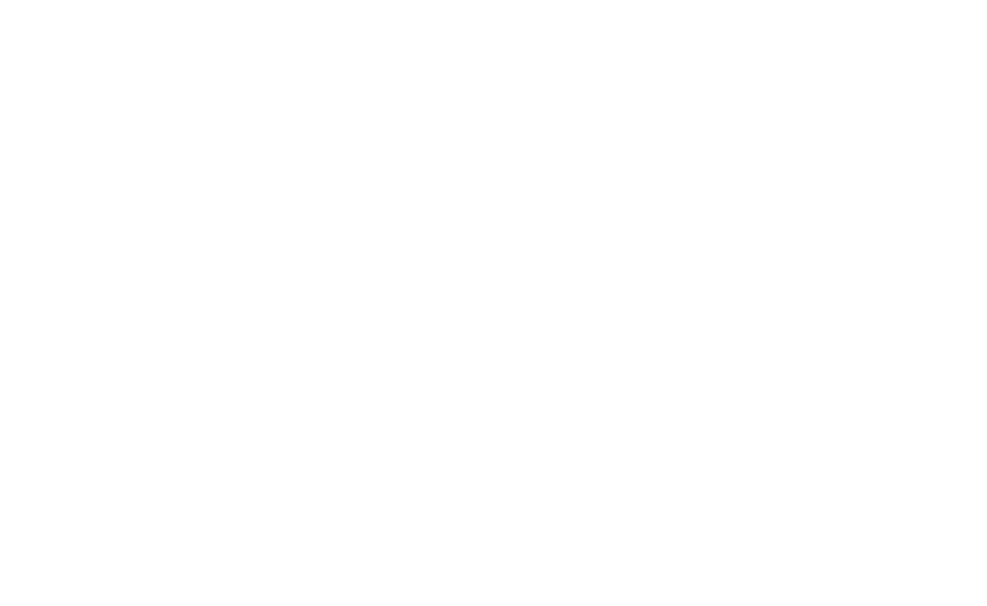
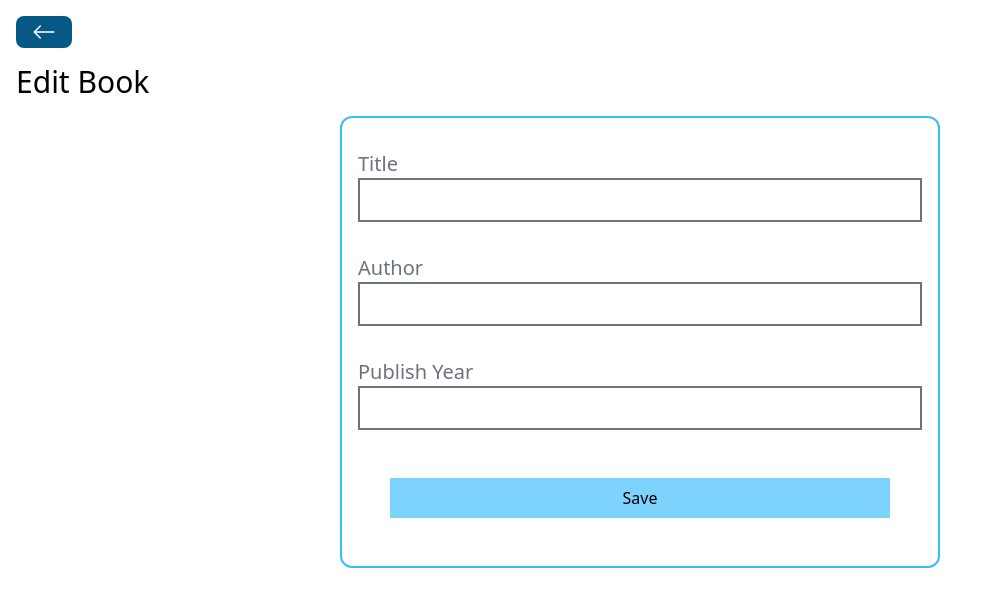
Before and after one commit to MohcineSafi/Book-Store, a React (Vite) app in the folder frontend/: page /books/edit/1 in a window 1280 px wide. Shown: the top 606 px of the page, without its empty margins (0-987 px from the left). Built offline with nearby package versions, Linux system fonts and the light colour scheme; no server answers; the HTML template or start-up script is replaced by a standard one.

Commit message:
Feat:Edit Book in React

```diff
--- a/frontend/src/pages/EditBook.jsx
+++ b/frontend/src/pages/EditBook.jsx
@@ -1,8 +1,92 @@
 // eslint-disable-next-line no-unused-vars
-import React from "react";
+import React, { useState, useEffect } from "react";
+import BackButton from "../components/BackButton";
+import Spinner from "../components/Spinner";
+import axios from "axios";
+import { useNavigate, useParams } from "react-router-dom";
 
-function EditBook() {
-  return <div></div>;
-}
+const EditBook = () => {
+  const [title, setTitle] = useState("");
+  const [author, setAuthor] = useState("");
+  const [publishYear, setPublishYear] = useState("");
+  const [loading, setLoading] = useState(false);
+  const navigate = useNavigate();
+  const { id } = useParams();
+  useEffect(() => {
+    setLoading(true);
+    axios
+      .get(`http://localhost:5555/books/${id}`)
+      .then((response) => {
+        setAuthor(response.data.author);
+        setPublishYear(response.data.publishYear);
+        setTitle(response.data.title);
+        setLoading(false);
+      })
+      .catch((error) => {
+        setLoading(false);
+        alert("An error happened. Please Chack console");
+        console.log(error);
+      });
+  }, []);
+  const handleEditBook = () => {
+    const data = {
+      title,
+      author,
+      publishYear,
+    };
+    setLoading(true);
+    axios
+      .put(`http://localhost:5555/books/${id}`, data)
+      .then(() => {
+        setLoading(false);
+        navigate("/");
+      })
+      .catch((error) => {
+        setLoading(false);
+        alert("An error happened. Please Chack console");
+        console.log(error);
+      });
+  };
+
+  return (
+    <div className="p-4">
+      <BackButton />
+      <h1 className="text-3xl my-4">Edit Book</h1>
+      {loading ? <Spinner /> : ""}
+      <div className="flex flex-col border-2 border-sky-400 rounded-xl w-[600px] p-4 mx-auto">
+        <div className="my-4">
+          <label className="text-xl mr-4 text-gray-500">Title</label>
+          <input
+            type="text"
+            value={title}
+            onChange={(e) => setTitle(e.target.value)}
+            className="border-2 border-gray-500 px-4 py-2 w-full"
+          />
+        </div>
+        <div className="my-4">
+          <label className="text-xl mr-4 text-gray-500">Author</label>
+          <input
+            type="text"
+            value={author}
+            onChange={(e) => setAuthor(e.target.value)}
+            className="border-2 border-gray-500 px-4 py-2  w-full "
+          />
+        </div>
+        <div className="my-4">
+          <label className="text-xl mr-4 text-gray-500">Publish Year</label>
+          <input
+            type="number"
+            value={publishYear}
+            onChange={(e) => setPublishYear(e.target.value)}
+            className="border-2 border-gray-500 px-4 py-2  w-full "
+          />
+        </div>
+        <button className="p-2 bg-sky-300 m-8" onClick={handleEditBook}>
+          Save
+        </button>
+      </div>
+    </div>
+  );
+};
 
 export default EditBook;
```
